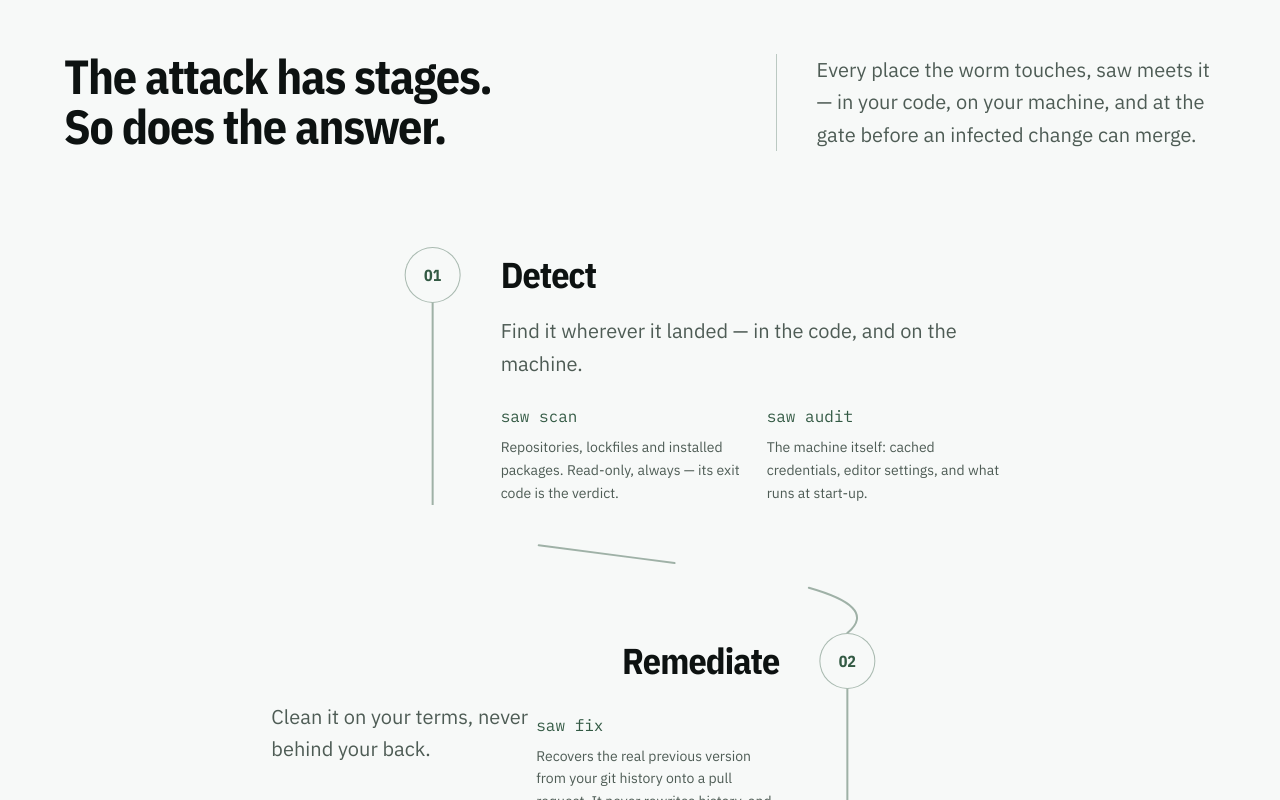
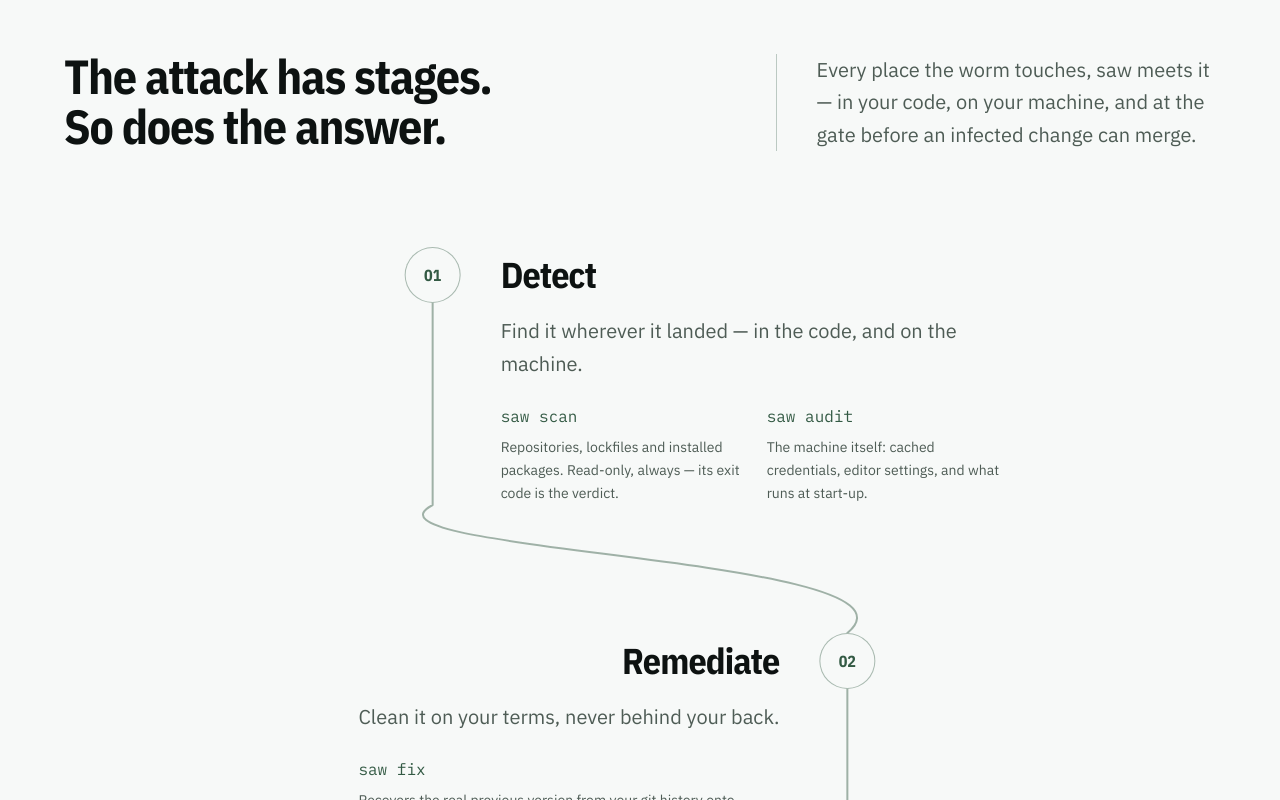
Before and after one commit to Ndevu12/saw-ui, a Next.js app: page / in a window 1280 px wide. Shown: the part 3072-3872 px from the top of the page. Built offline with nearby package versions, Linux system fonts and the light colour scheme; no server answers.

Commit message:
Keep the flow curve as one stroke
A dashed draw-on-scroll on the stretched path broke the line into fragments.

```diff
--- a/src/app/globals.css
+++ b/src/app/globals.css
@@ -150,19 +150,7 @@
         animation-timeline: view();
         animation-range: entry 4% cover 26%;
       }
-      /* The flow stroke draws as it enters. pathLength=1, so dasharray 1 is the
-         whole line. Without this support the path is already visible. */
-      .flow-draw {
-        stroke-dasharray: 1;
-        stroke-dashoffset: 1;
-        animation: flow-draw-in linear forwards;
-        animation-timeline: view();
-        animation-range: entry 0% cover 40%;
-      }
     }
-  }
-  @keyframes flow-draw-in {
-    to { stroke-dashoffset: 0; }
   }
 
   /* Entrance reveal, in CSS rather than JS.
--- a/src/shared/ui/flow-line.tsx
+++ b/src/shared/ui/flow-line.tsx
@@ -1,8 +1,10 @@
 import type { ReactNode } from 'react';
 import { cn } from '@/shared/lib/utils';
 
+/* A dashed stroke on this path (pathLength + a stretched viewBox) breaks
+   the curve into fragments. Paint it as one stroke. */
 const stroke =
-  'flow-draw fill-none stroke-mint/45 [stroke-linecap:round] [stroke-linejoin:round]';
+  'fill-none stroke-mint/45 [stroke-linecap:round] [stroke-linejoin:round]';
 
 const PAGE = { left: 32, right: 68 } as const;
 const RAIL = 22;
@@ -61,7 +63,7 @@ export function FlowBeat({
         </div>
         <div className="flex items-center">{side === 'left' ? title : null}</div>
         <div className={cn(side === 'right' && 'flex justify-end')}>
-          {side === 'right' ? children : null}
+          {side === 'right' ? <div>{children}</div> : null}
         </div>
         <div>{side === 'left' ? children : null}</div>
       </div>
@@ -89,7 +91,6 @@ export function FlowBend({
         className="h-24 w-32 lg:hidden"
       >
         <path
-          pathLength="1"
           className={stroke}
           d={`M ${RAIL} 0 C ${RAIL} 28, ${bulge} 40, ${bulge} 48 C ${bulge} 56, ${RAIL} 68, ${RAIL} 96`}
           strokeWidth="2"
@@ -102,7 +103,6 @@ export function FlowBend({
         className="hidden h-32 w-full lg:block"
       >
         <path
-          pathLength="1"
           className={stroke}
           d={`M ${PAGE[from]} 0 C ${PAGE[from] - (from === 'left' ? 8 : -8)} 48, ${PAGE[to] + (to === 'left' ? -8 : 8)} 52, ${PAGE[to]} 128`}
           strokeWidth="2"
```
